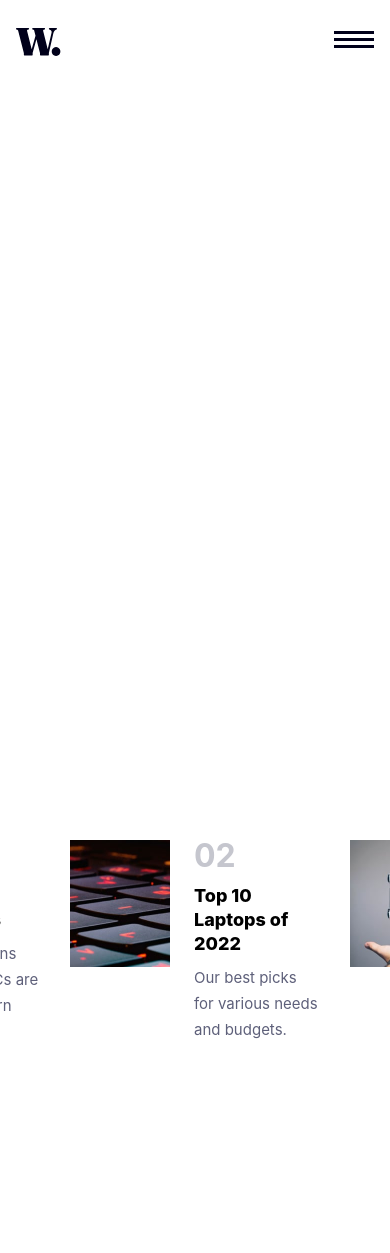
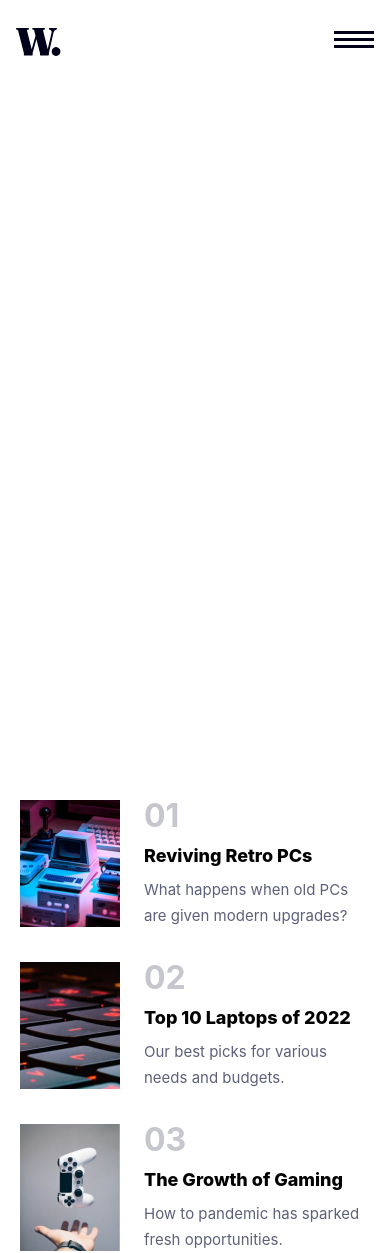
Before and after one commit to Tondejphajin/news-homepage, a React (Vite) app: page / in a window 390 px wide. Shown: the top 1253 px of the page. Before the commit the page ends 1045 px from the top, so only its background shows below. Built offline with nearby package versions, Linux system fonts and the light colour scheme.

Commit message:
Update FeatureSection styling

```diff
--- a/src/components/FeatureSection.tsx
+++ b/src/components/FeatureSection.tsx
@@ -3,7 +3,7 @@ import { featureArticles } from "../constants/featureArticles";
 
 export default function FeatureSection() {
   return (
-    <div className="mt-[71px] flex gap-[30px]">
+    <div className="mt-[31px] md:mt-[71px] md:flex md:gap-[30px]">
       {featureArticles.map((article, index) => {
         return (
           <FeatureArticle
```
